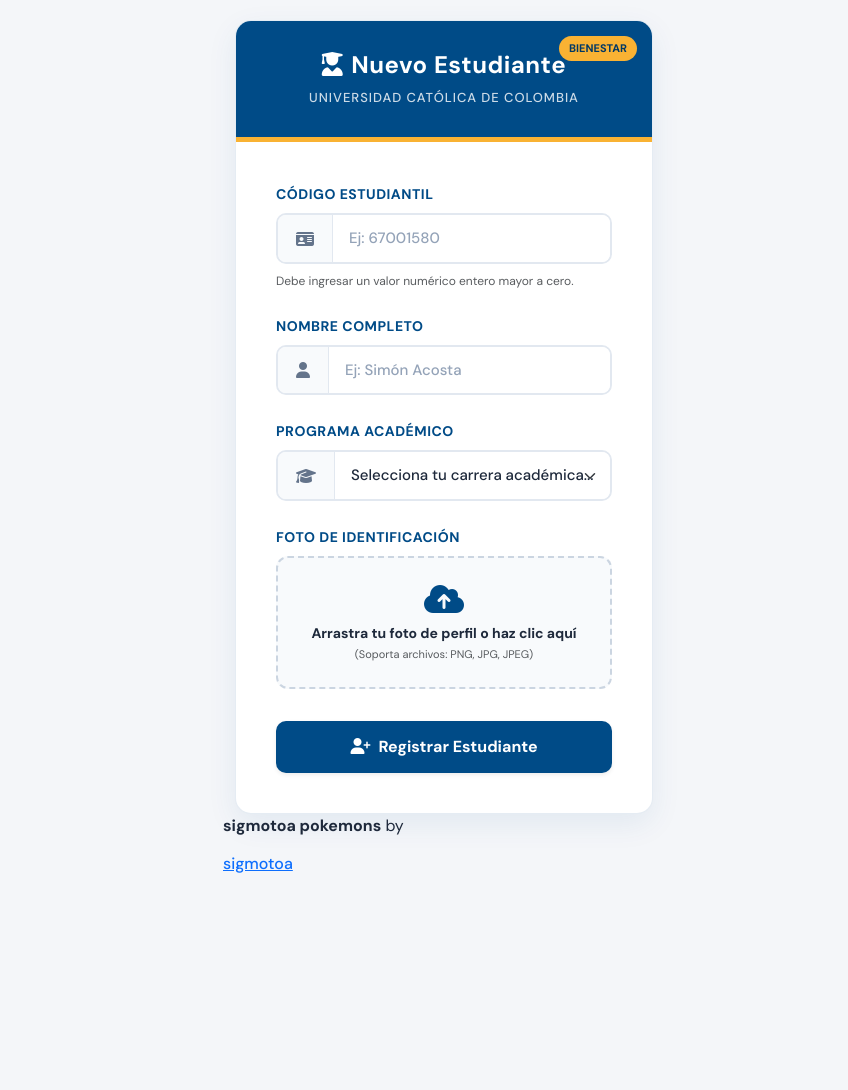
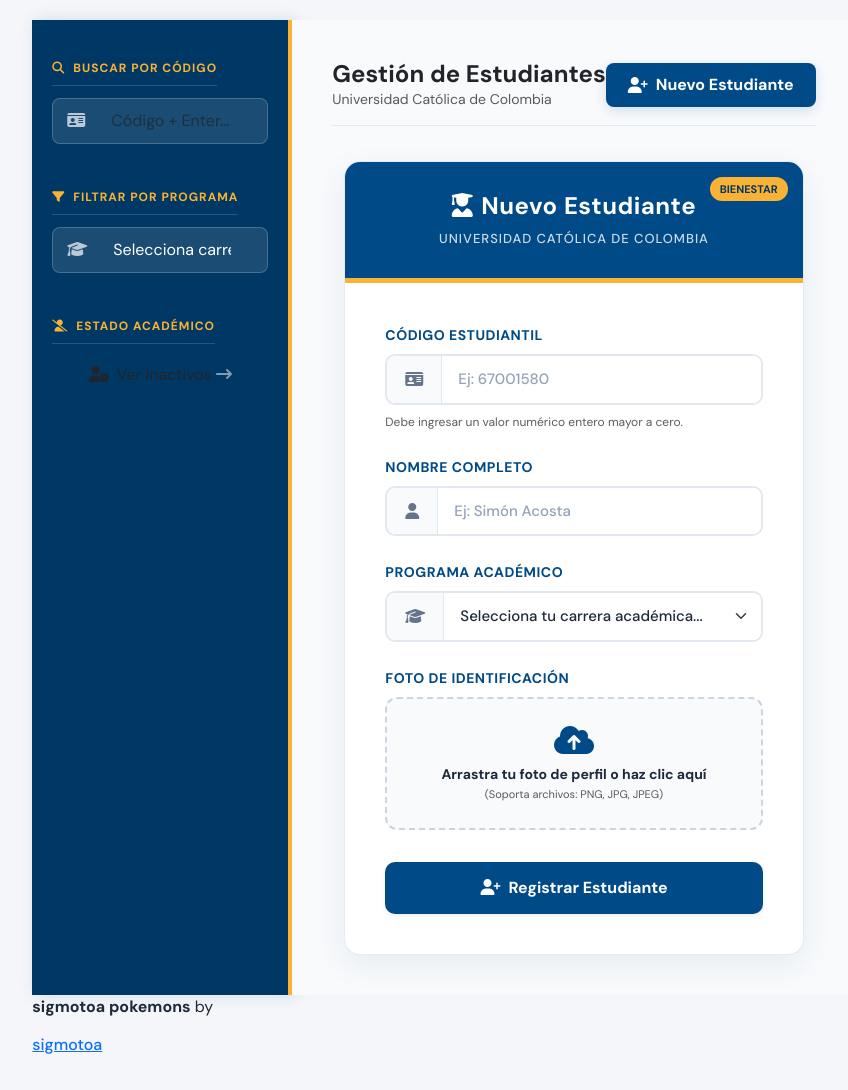
Before and after one commit to Simon-Acosta-1580/Proyecto-Integrador-2026-1, a FastAPI app: page /estudiante/nuevo in a window 1280 px wide. Shown: the whole page, without its empty margins (196-1044 px from the left). Before the commit the page ends 873 px from the top, so only its background shows below. Run offline with FastAPI, Linux system fonts and the light colour scheme.

Commit message:
[ADD] barra lateral estudiantes

```diff
--- a/main.py
+++ b/main.py
@@ -1,7 +1,7 @@
 from fastapi import FastAPI, HTTPException, UploadFile, File, Form, Request, Depends
 from starlette.responses import RedirectResponse
 
-from operations.Estudiante_operations import createEstudiante, get_active_students,get_inactive_students, find_one_estudiante, find_one_estudiante_programa, update_one_student, delete_student, reactivate_estudiante
+from operations.Estudiante_operations import createEstudiante, get_active_students,get_inactive_students, find_one_estudiante, find_one_estudiante_programa, find_one_estudiante_codigo, update_one_student, delete_student, reactivate_estudiante
 from operations.Implemento_operations import createImplemento, get_active_implements, get_inactive_implements, find_one_implement, find_one_implement_category, update_one_implement, delete_implement, reactivate_implement
 from operations.turno_Operations import createTurno, get_active_turnos, get_inactive_turnos, find_one_turno, find_one_turno_horario, update_one_turno, delete_turno, reactivate_turno
 from models import EstudianteBase, EstudianteId, EstudianteUpdate, ImplementoBase, ImplementoId,ImplementoUpdate, TurnoBase, TurnoId, TurnoUpdate
@@ -84,6 +84,16 @@ async def show_estudiantes_programa(programa: str, session: SessionDep):
     estudiante = find_one_estudiante_programa(programa, session)
     if not estudiante:
         raise HTTPException(status_code=404, detail=f"No se encontro estudiante del programa: {programa}")
+    return estudiante
+
+@app.get("/estudiante/buscar/codigo", response_model=EstudianteId, tags=["Estudiantes"])
+async def show_one_estudiante_codigo(codigo: int, session: SessionDep):
+    estudiante = find_one_estudiante_codigo(codigo, session)
+    if not estudiante:
+        raise HTTPException(
+            status_code=404,
+            detail=f"No se encontro estudiante con el codigo: {codigo}"
+        )
     return estudiante
 
 @app.get("/estudiante/{id}", response_model=EstudianteId, tags=["Estudiantes"])
--- a/templates/crear_estudiante.html
+++ b/templates/crear_estudiante.html
@@ -1,5 +1,5 @@
-{% extends 'base.html' %}
-{% block content %}
+{% extends 'estudiante_base.html' %}
+{% block subcontent %}
 
 
 <html lang="es">
--- /dev/null
+++ b/templates/estudiante_base.html
@@ -0,0 +1,235 @@
+{% extends 'base.html' %}
+{% block content %}
+
+<link href="https://fonts.googleapis.com/css2?family=DM+Sans:wght@400;500;700&display=swap" rel="stylesheet">
+<link rel="stylesheet" href="https://cdnjs.cloudflare.com/ajax/libs/font-awesome/6.5.1/css/all.min.css">
+
+<style>
+    :root {
+        --ucatolica-blue: #004b87;
+        --ucatolica-blue-dark: #003865;
+        --ucatolica-gold: #f9b233;
+        --sidebar-bg: var(--ucatolica-blue-dark);
+        --sidebar-text: #ffffff;
+    }
+
+    body {
+        font-family: 'DM Sans', sans-serif;
+        background-color: #f4f6f9;
+        margin: 0;
+        padding: 0;
+    }
+
+    .dashboard-container {
+        display: flex;
+        min-height: calc(100vh - 56px);
+    }
+
+    /* BARRA LATERAL (PULIDA) */
+    .sidebar {
+        width: 260px; /* AJUSTE: Más delgada para estilizar el diseño */
+        background-color: var(--sidebar-bg);
+        color: var(--sidebar-text);
+        padding: 35px 20px;
+        box-shadow: 4px 0 15px rgba(0, 75, 135, 0.15);
+        display: flex;
+        flex-direction: column;
+        gap: 40px; /* AJUSTE: Más espacio vertical entre cada bloque de búsqueda */
+        border-right: 4px solid var(--ucatolica-gold);
+        flex-shrink: 0; /* Evita que la barra se comprima en pantallas medianas */
+    }
+
+    .sidebar-title {
+        font-size: 12px;
+        text-transform: uppercase;
+        letter-spacing: 1px;
+        color: var(--ucatolica-gold);
+        font-weight: 700;
+        margin-bottom: 12px; /* AJUSTE: Separación interna con su respectivo input */
+        border-bottom: 1px solid rgba(255, 255, 255, 0.15);
+        padding-bottom: 8px;
+    }
+
+    .sidebar-input-group {
+        background-color: rgba(255, 255, 255, 0.1);
+        border: 1px solid rgba(255, 255, 255, 0.2);
+        border-radius: 8px;
+        overflow: hidden;
+        display: flex;
+        align-items: center;
+        transition: all 0.3s ease;
+    }
+
+    .sidebar-input-group:focus-within {
+        border-color: var(--ucatolica-gold);
+        background-color: rgba(255, 255, 255, 0.18);
+        box-shadow: 0 0 0 3px rgba(249, 178, 51, 0.2);
+    }
+
+    .sidebar-icon {
+        padding: 10px 14px;
+        color: rgba(255, 255, 255, 0.7);
+    }
+
+    .sidebar-control {
+        background: transparent !important;
+        border: none !important;
+        color: #ffffff !important;
+        box-shadow: none !important;
+        padding: 10px 12px 10px 0;
+        font-size: 14px;
+    }
+
+    .sidebar-control::placeholder {
+        color: rgba(255, 255, 255, 0.6);
+    }
+
+    .sidebar-select option {
+        background-color: var(--ucatolica-blue-dark);
+        color: #ffffff;
+    }
+
+    .btn-inactive-search {
+        background-color: rgba(255, 255, 255, 0.05);
+        color: #ffffff;
+        border: 2px dashed rgba(249, 178, 51, 0.5);
+        border-radius: 8px;
+        padding: 12px;
+        width: 100%;
+        text-align: left;
+        font-weight: 500;
+        font-size: 14px;
+        transition: all 0.3s ease;
+        display: flex;
+        align-items: center;
+        justify-content: space-between;
+    }
+
+    .btn-inactive-search:hover {
+        background-color: rgba(249, 178, 51, 0.15);
+        border-color: var(--ucatolica-gold);
+        color: var(--ucatolica-gold);
+    }
+
+    .btn-inactive-search:hover .fa-arrow-right-long {
+        color: var(--ucatolica-gold) !important;
+        transform: translateX(3px);
+        transition: all 0.3s ease;
+    }
+
+    /* CONTENIDO PRINCIPAL */
+    .main-content {
+        flex-grow: 1;
+        padding: 40px;
+        background-color: #f8fafc;
+        display: flex;
+        flex-direction: column;
+    }
+
+    /* ENCABEZADO SUPERIOR (REDISEÑADO) */
+    .content-top-bar {
+        display: flex;
+        justify-content: space-between; /* Envía los elementos a los extremos opuestos */
+        align-items: center;
+        width: 100%; /* Asegura abarcar todo el ancho disponible */
+        margin-bottom: 35px;
+        padding-bottom: 15px;
+        border-bottom: 1px solid #e2e8f0;
+    }
+
+    .btn-create-student {
+        background-color: var(--ucatolica-blue);
+        color: #ffffff;
+        font-weight: 700;
+        padding: 10px 22px;
+        border-radius: 8px;
+        border: none;
+        transition: all 0.3s ease;
+        text-decoration: none;
+        display: inline-flex;
+        align-items: center;
+        gap: 8px;
+        box-shadow: 0 4px 12px rgba(0, 75, 135, 0.15);
+        white-space: nowrap; /* AJUSTE: Evita que el texto del botón se rompa en dos líneas */
+    }
+
+    .btn-create-student:hover {
+        background-color: var(--ucatolica-blue-dark);
+        color: #ffffff;
+        transform: translateY(-1px);
+        box-shadow: 0 6px 15px rgba(0, 75, 135, 0.25);
+    }
+</style>
+
+<div class="dashboard-container">
+
+    <aside class="sidebar">
+        <div>
+            <label class="sidebar-title"><i class="fa-solid fa-magnifying-glass me-2"></i>Buscar por Código</label>
+            <form action="/estudiante/buscar/codigo" method="GET">
+                <div class="sidebar-input-group">
+                    <span class="sidebar-icon"><i class="fa-solid fa-id-card"></i></span>
+                    <input
+                        type="number"
+                        name="codigo"
+                        class="form-control sidebar-control"
+                        placeholder="Código + Enter..."
+                        required
+                        min="1"
+                    >
+                </div>
+            </form>
+        </div>
+
+        <div>
+            <label class="sidebar-title"><i class="fa-solid fa-filter me-2"></i>Filtrar por Programa</label>
+            <form action="/estudiante/buscar" method="GET" id="filterProgramForm">
+                <div class="sidebar-input-group">
+                    <span class="sidebar-icon"><i class="fa-solid fa-graduation-cap"></i></span>
+                    <select name="programa" class="form-select sidebar-control sidebar-select" onchange="document.getElementById('filterProgramForm').submit()" required>
+                        <option value="" disabled selected>Selecciona carrera...</option>
+                        <option value="ingenieria">Ingeniería</option>
+                        <option value="derecho">Derecho</option>
+                        <option value="arquitectura">Arquitectura</option>
+                        <option value="psicologia">Psicología</option>
+                    </select>
+                </div>
+            </form>
+        </div>
+
+        <div>
+            <label class="sidebar-title"><i class="fa-solid fa-user-slash me-2"></i>Estado Académico</label>
+            <form action="/estudiantesInactivos" method="GET">
+                <button type="submit" class="btn btn-inactive-search">
+                    <span><i class="fa-solid fa-user-clock me-2"></i>Ver Inactivos</span>
+                    <i class="fa-solid fa-arrow-right-long text-white-50"></i>
+                </button>
+            </form>
+        </div>
+    </aside>
+
+    <main class="main-content">
+        <div class="content-top-bar">
+            <div>
+                <h4 class="mb-0 fw-bold text-dark">Gestión de Estudiantes</h4>
+                <p class="text-muted small mb-0">Universidad Católica de Colombia</p>
+            </div>
+            <a href="/estudiante/nuevo" class="btn-create-student">
+                <i class="fa-solid fa-user-plus"></i>
+                <span>Nuevo Estudiante</span>
+            </a>
+        </div>
+
+        <div class="flex-grow-1">
+            {% block subcontent %}
+            <div class="alert alert-info border-0 shadow-sm" style="background-color: #fff; border-left: 4px solid var(--ucatolica-blue) !important;">
+                <h5 class="fw-bold text-dark"><i class="fa-solid fa-circle-info text-primary me-2"></i>Bienvenido al Panel</h5>
+                <p class="text-muted mb-0">Selecciona un filtro en la barra lateral o haz clic en "Nuevo Estudiante" para registrar un alumno en el sistema.</p>
+            </div>
+            {% endblock %}
+        </div>
+    </main>
+
+</div>
+
+{% endblock %}
```
Also changed, not shown: operations/Estudiante_operations.py (+8 -0 lines).
